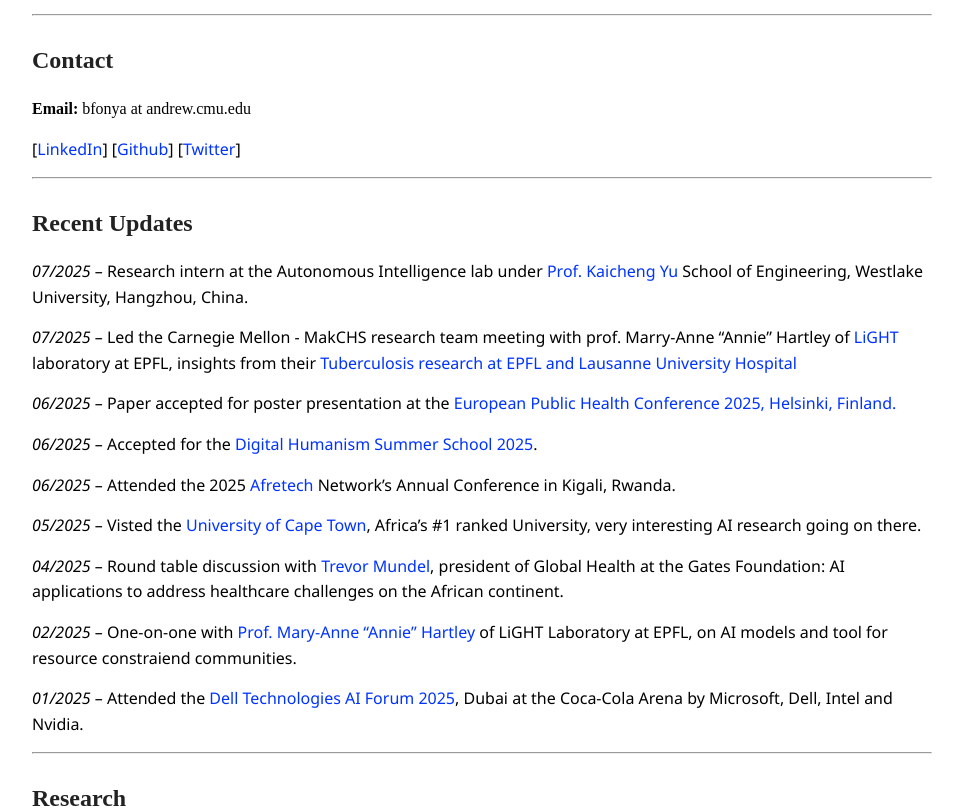
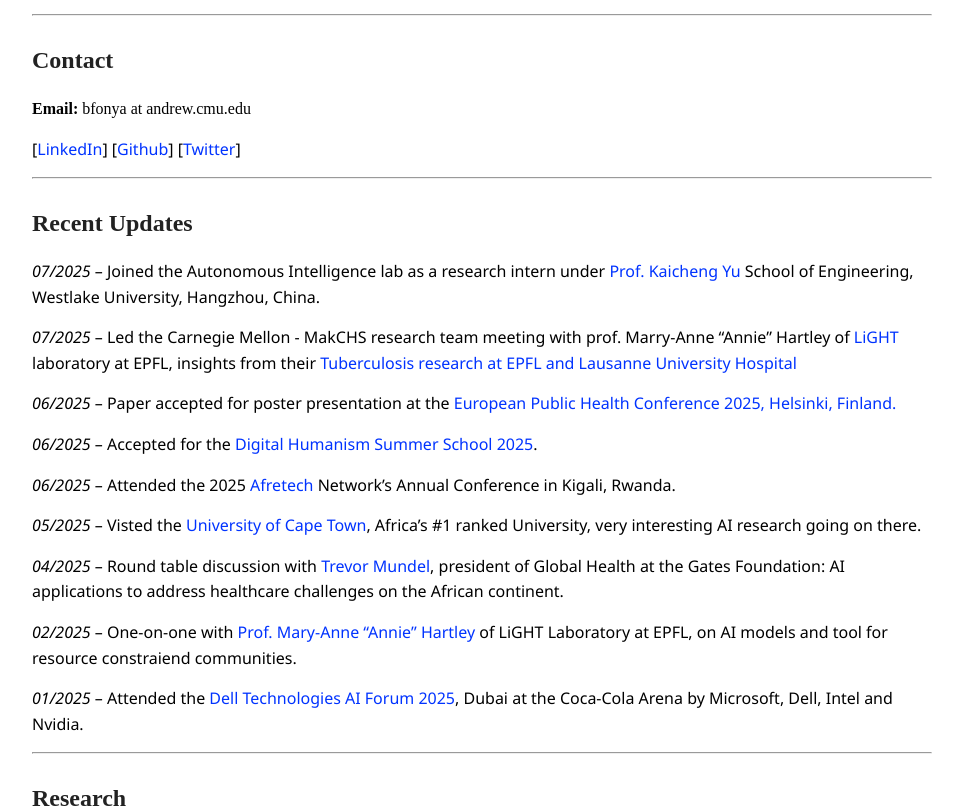
Before and after one commit to FonyaBrandone/FonyaBrandone.github.io, a Jekyll site: the page built from index.md, in a window 1280 px wide and 900 px high, scrolled down 580 px, cut to the strip 0-810 px from the top of the window. Shown: the whole strip, without its empty margins (168-1131 px from the left). Built offline with Jekyll 4.4.1, drawn with Linux system fonts in a browser that asks for light colours.

Commit message:
Updated news

```diff
--- a/index.md
+++ b/index.md
@@ -40,7 +40,7 @@
 
 <span>
 
- _07/2025_ – Research intern at the Autonomous Intelligence lab under <a href='https://en.westlake.edu.cn/faculty/kaicheng-yu.html'>Prof. Kaicheng Yu</a> School of Engineering, Westlake University, Hangzhou, China. <br>
+ _07/2025_ – Joined the Autonomous Intelligence lab as a research intern under <a href='https://en.westlake.edu.cn/faculty/kaicheng-yu.html'>Prof. Kaicheng Yu</a> School of Engineering, Westlake University, Hangzhou, China. <br>
 
  _07/2025_ – Led the Carnegie Mellon - MakCHS research team meeting with prof. Marry-Anne "Annie" Hartley of <a href='https://www.light-laboratory.org/'>LiGHT</a> laboratory at EPFL, insights from their <a href='https://ai.epfl.ch/ai-making-it-easier-to-diagnose-tuberculosis-in-sub-saharan-africa/'>Tuberculosis research at EPFL and Lausanne University Hospital</a><br>
 
```
